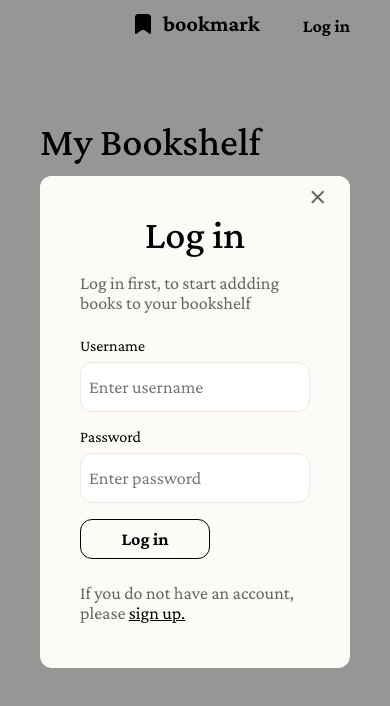
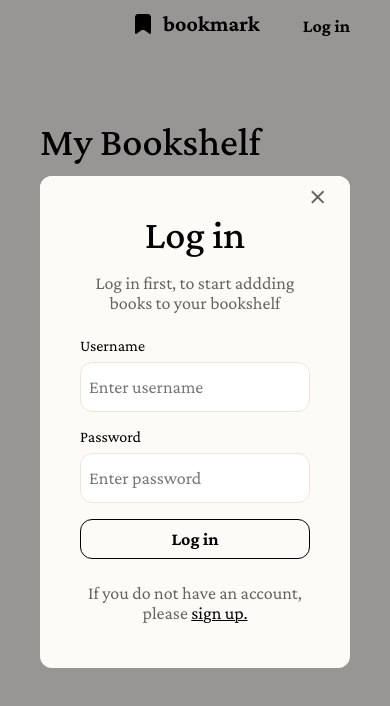
Before and after one commit to haskinator/bookshelf-2.0, a React (Create React App) app: page / in a window 390 px wide. Both pictures are taken after a click on the button "Log in". Shown: the top 706 px of the page. Built offline with nearby package versions, Linux system fonts and the light colour scheme.

Commit message:
ready to deploy

```diff
--- a/src/App.css
+++ b/src/App.css
@@ -8,5 +8,5 @@
 .main-container {
     max-width: 1040px;
     margin: 0 auto;
-    padding-inline: min(40px, 16vh)
+    padding-inline: min(40px, 16vh);
 }
--- a/src/components/BookDetail/bookdetail.css
+++ b/src/components/BookDetail/bookdetail.css
@@ -4,21 +4,22 @@
 .book-detail {
     display: flex;
     margin: 0 auto;
-    width: 65%;
+    max-width: 750px;
     margin-top: 68px;
     height: 180px;
+    column-gap: 24px;
     justify-content: space-between;
+    padding: 0 40px;
 }
 
 .book-detail-data {
-    width: 55%;
+    max-width: 55%;
 }
 
 .book-detail-left {
-    width: 240px;
+    max-width: 40%;
     display: flex;
     flex-direction: column;
-    margin-left: 58px;
 }
 
 .book-detail-img {
@@ -36,6 +37,7 @@
     font-weight: 700;
     margin-top: 16px;
     margin-bottom: 4px;
+    column-gap: 8px;
 
 }
 .remove {
@@ -175,3 +177,27 @@
     outline: 2px solid #2A9C64;
     outline-offset: 2px;
 }
+
+@media (max-width: 550px) {
+
+    .book-detail-header{
+        font-size: 36px;
+    }
+
+    .book-detail {
+        flex-wrap: wrap;
+        height: auto;
+        justify-content: center;
+        row-gap: 24px;
+    }
+
+
+    .book-detail-data {
+        max-width: 100%;
+    }
+
+    .book-detail-left {
+        max-width: 100%;
+    }
+
+}
--- a/src/components/BookShelf/bookshelf.css
+++ b/src/components/BookShelf/bookshelf.css
@@ -24,7 +24,7 @@ h1 {
 }
 
 
-.add-btn, .entry-form-submit {
+.add-btn {
     font-size: 18px;
     font-weight: 700;
     text-decoration: none;
@@ -38,6 +38,7 @@ h1 {
     align-items: center;
 
 }
+
 
 .add-icon {
     width: 24px;
--- a/src/components/Header/Header.js
+++ b/src/components/Header/Header.js
@@ -110,7 +110,7 @@ export default function Header ({baseUrl}) {
                     <button className='entry-form-submit' type="submit">Log in</button>
                   </form>
                   {loginFailed ? <p className='login-failed'>Wrong username or password.</p> : null}
-                  <p>If you do not have an account, please <span className='entry-switch' onClick={()=>{setUserExists(false);setLogInFailed(false)}}>sign up.</span></p>
+                  <p className='entry-form-switch'>If you do not have an account, please <span className='entry-switch' onClick={()=>{setUserExists(false);setLogInFailed(false)}}>sign up.</span></p>
                   {message !== '' ? <p>{message}</p> : null}
 
                 </div>
@@ -134,7 +134,7 @@ export default function Header ({baseUrl}) {
                     signupSuccess ? <p> Signed up successfully. <span className='entry-switch' onClick={()=>{setUserExists(true);setSignupSuccess(false)}}>Login</span></p>
                     : usernameTaken ?
                       <p>This user already exist, please <span className='entry-switch' onClick={()=>{setUserExists(true)}}>Login</span></p>
-                    : <p>Already have an account? <span className='entry-switch' onClick={()=>{setUserExists(true)}}>Login</span></p>
+                    : <p className='entry-form-switch'>Already have an account? <span className='entry-switch' onClick={()=>{setUserExists(true)}}>Login</span></p>
                   }
 
                   { null
--- a/src/components/Header/header.css
+++ b/src/components/Header/header.css
@@ -31,6 +31,7 @@
     color: red;
     opacity: 0.6;
     padding-bottom: 8px;
+    text-align: center;
 }
 
 .header-entry {
@@ -148,6 +149,13 @@
 .entry-form-submit {
     width: 100%;
     margin-bottom: 24px;
+    font-size: 18px;
+    font-weight: 700;
+    text-decoration: none;
+    color: black;
+    border: 1px black solid;
+    border-radius: 12px;
+    height: 40px;
 }
 
 .entry-form-submit:hover {
@@ -156,6 +164,9 @@
     color: white;
 }
 
+.entry-form-switch {
+    text-align: center;
+}
 
 .entry-switch {
     color: black;
@@ -169,13 +180,14 @@
 
 }
 
-@media (max-width: 520px) {
+@media (max-width: 570px) {
     .logged {
         display: none;
     }
 
     .entry-form-info {
         margin: 16px 0 24px 0;
+        text-align: center;
     }
 
     .entry-form-credentials {
```
